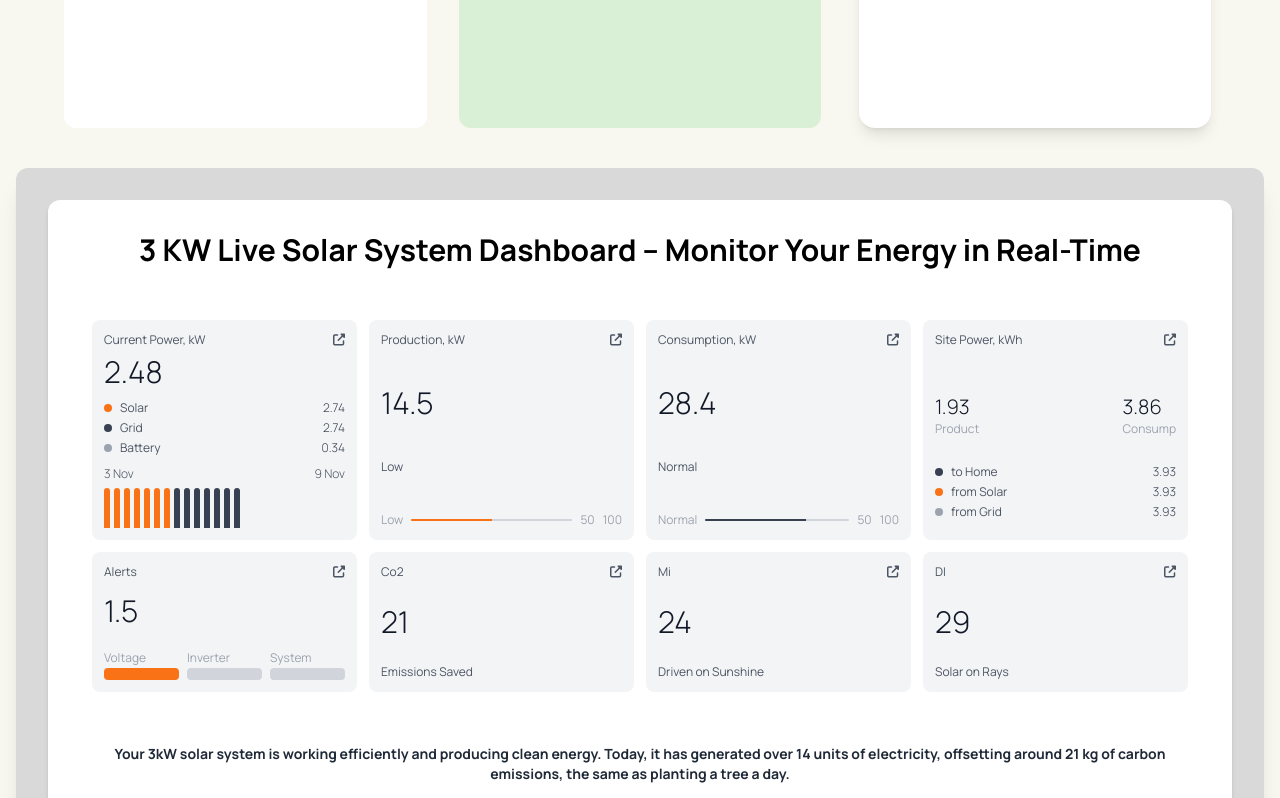
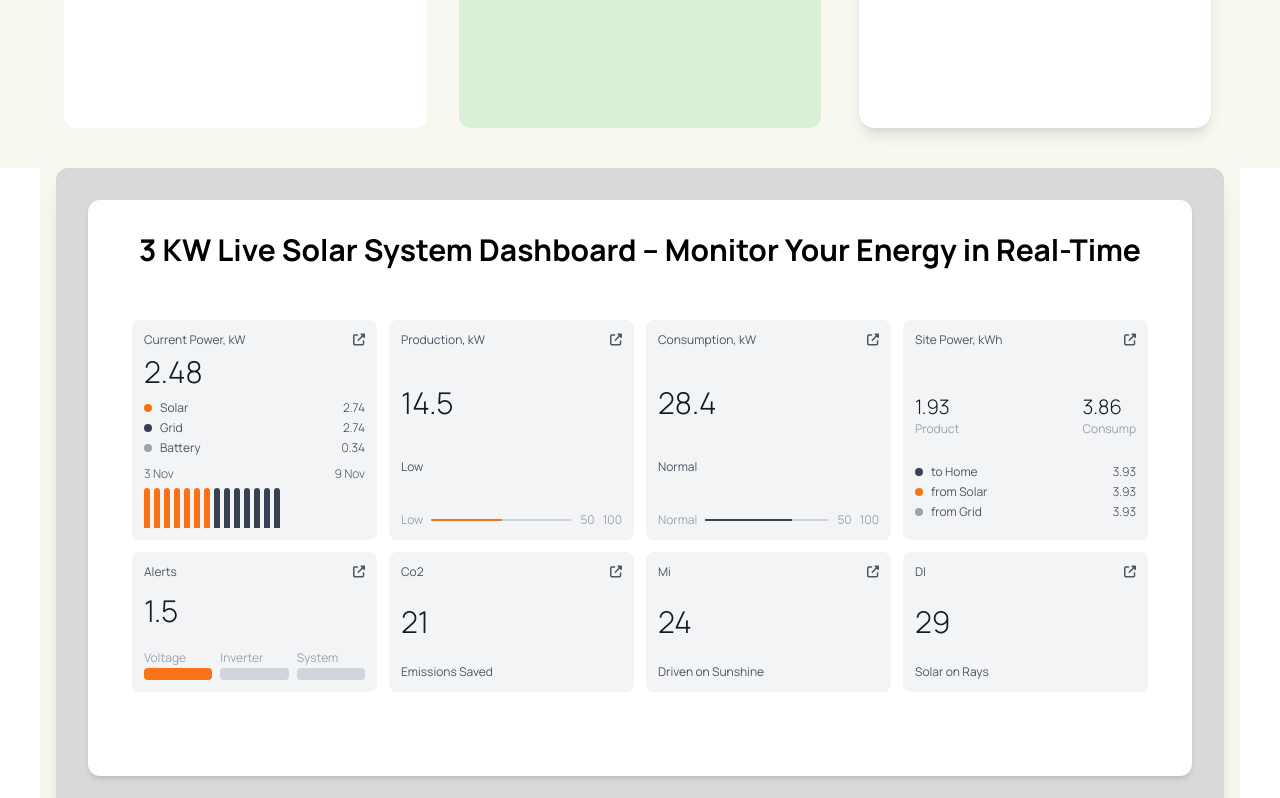
Before and after one commit to vanshika8484/Solar_web, a React (Vite) app: page / in a window 1280 px wide. Shown: the part 3000-3798 px from the top of the page. Built offline with nearby package versions, Linux system fonts and the light colour scheme; a web font is replaced by a local one.

Commit message:
Update Dashboard.jsx

```diff
--- a/src/components/Dashboard.jsx
+++ b/src/components/Dashboard.jsx
@@ -13,7 +13,7 @@ function Dashboard() {
   };
 
   return (
-    <div className="px-4 py-8 bg-[#F8F7F0] min-h-screen -mt-32 ">
+    <div className="px-4 py-8 bg-[#F8F7F0] min-h-[800px] -mt-32  m-10 ">
       <div className="bg-[#D9D9D9] rounded-xl shadow-xl p-6 sm:p-8 max-w-7xl mx-auto">
         {/* ✅ Inner Box Starts */}
         <div className="bg-white rounded-xl p-6 sm:p-8 shadow-md">
@@ -180,7 +180,7 @@ function Dashboard() {
             animate={{ opacity: 1, y: 0 }}
             transition={{ duration: 0.8, delay: 0.2 }}
           >
-            Your 3kW solar system is working efficiently and producing clean energy. Today, it has generated over 14 units of electricity, offsetting around 21 kg of carbon emissions, the same as planting a tree a day.
+
           </motion.p>
         </div>
         {/* ✅ Inner Box Ends */}
```
